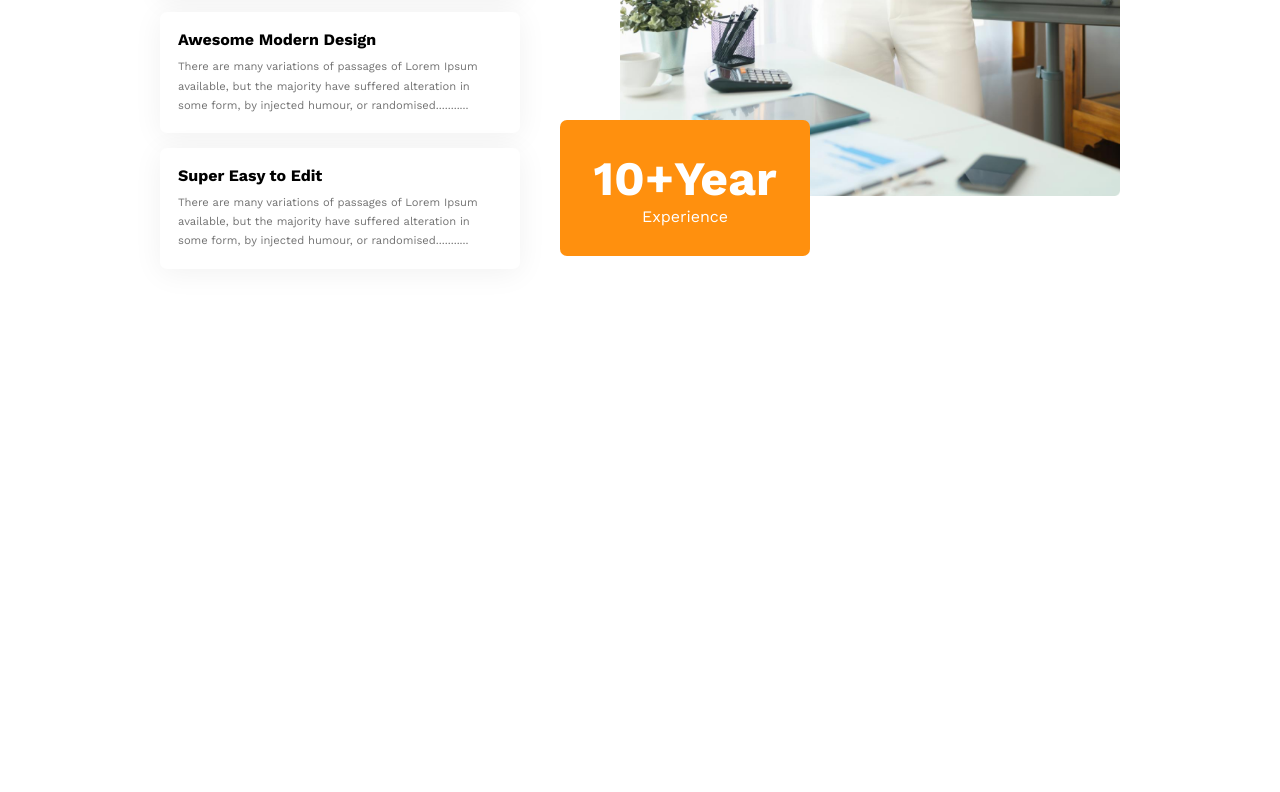
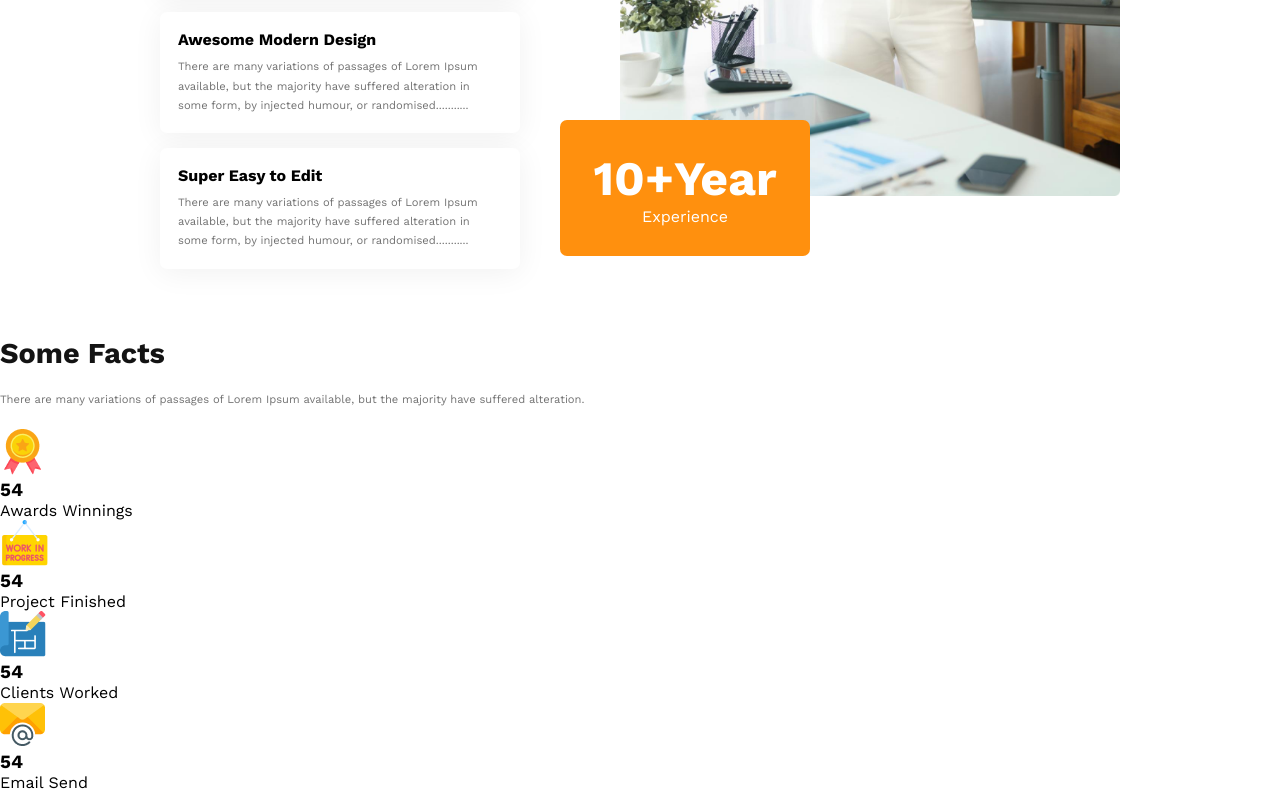
Before and after one commit to Selina-Khatun/g3-architects-website, a plain HTML site: page index.html in a window 1280 px wide. Shown: the part 2045-2837 px from the top of the page. Before the commit the page ends 2381 px from the top, so only its background shows below. Drawn offline with nearby package versions, Linux system fonts and the light colour scheme.

Commit message:
some facts section added

```diff
--- a/index.html
+++ b/index.html
@@ -112,12 +112,43 @@
                 <div class="features-img">
                     <img src="images/architect.png" alt="">
                     <div class="Experience">
-                      <h2>  10+Year</h2>
-                      <p>Experience</p>
+                        <h2> 10+Year</h2>
+                        <p>Experience</p>
                     </div>
                 </div>
 
             </div>
+        </section>
+        <!-- some facts secdtion -->
+        <section class="facts-container">
+            <h1 class="section-title">Some Facts</h1>
+            <p class="description">There are many variations of passages of Lorem Ipsum available, but the majority
+                have suffered alteration.</p>
+
+            <div class="facts">
+                <div class="facts-card">
+                    <img src="images/icons/ribon.png" alt="">
+                    <h3>54</h3>
+                    <p>Awards Winnings</p>
+                </div>
+                <div class="facts-card">
+                    <img src="images/icons/customers.png" alt="">
+                    <h3>54</h3>
+                    <p>Project Finished</p>
+                </div>
+                <div class="facts-card">
+                    <img src="images/icons/projects.png" alt="">
+                    <h3>54</h3>
+                    <p>Clients Worked</p>
+                </div>
+                <div class="facts-card">
+                    <img src="images/icons/email.png" alt="">
+                    <h3>54</h3>
+                    <p>Email Send</p>
+                </div>
+            </div>
+
+
         </section>
 
     </main>
--- a/styles/style.css
+++ b/styles/style.css
@@ -52,8 +52,6 @@ nav li a {
 
 .banner-title {
     font-size: 3rem;
-
-
 }
 
 .description {
@@ -162,10 +160,11 @@ nav li a {
     border-radius: 7px;
     position: relative;
     bottom: 80px;
-   right: 60px;
+    right: 60px;
 }
-.Experience h2{
-   font-size: 3rem;
+
+.Experience h2 {
+    font-size: 3rem;
 }
 
 
@@ -195,7 +194,8 @@ nav li a {
     }
 
     nav,
-    .quick-features-container {
+    .quick-features-container,
+    .features-container {
         flex-direction: column;
         /* gap: 40px; */
 
@@ -205,10 +205,23 @@ nav li a {
         grid-template-columns: 1fr;
     }
 
+    .features-img img {
+        width: 100%;
+    }
+
+    .Experience {
+        position: static;
+        width: 220px;
+    }
+
 }
 
+
 @media screen and (max-width:960px) {
-    nav {
+
+    nav,
+    .quick-features-container,
+    .features-container {
         flex-direction: column;
         gap: 40px;
 
```
